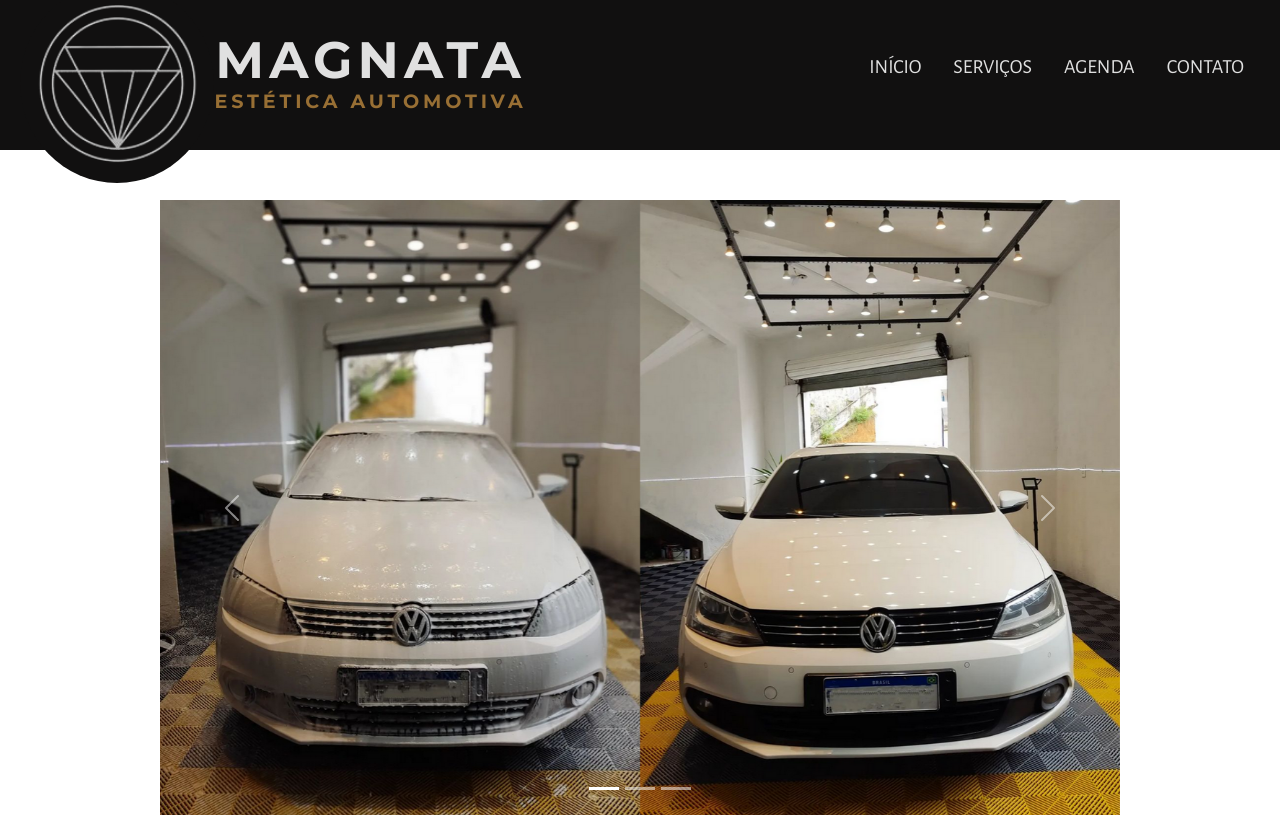
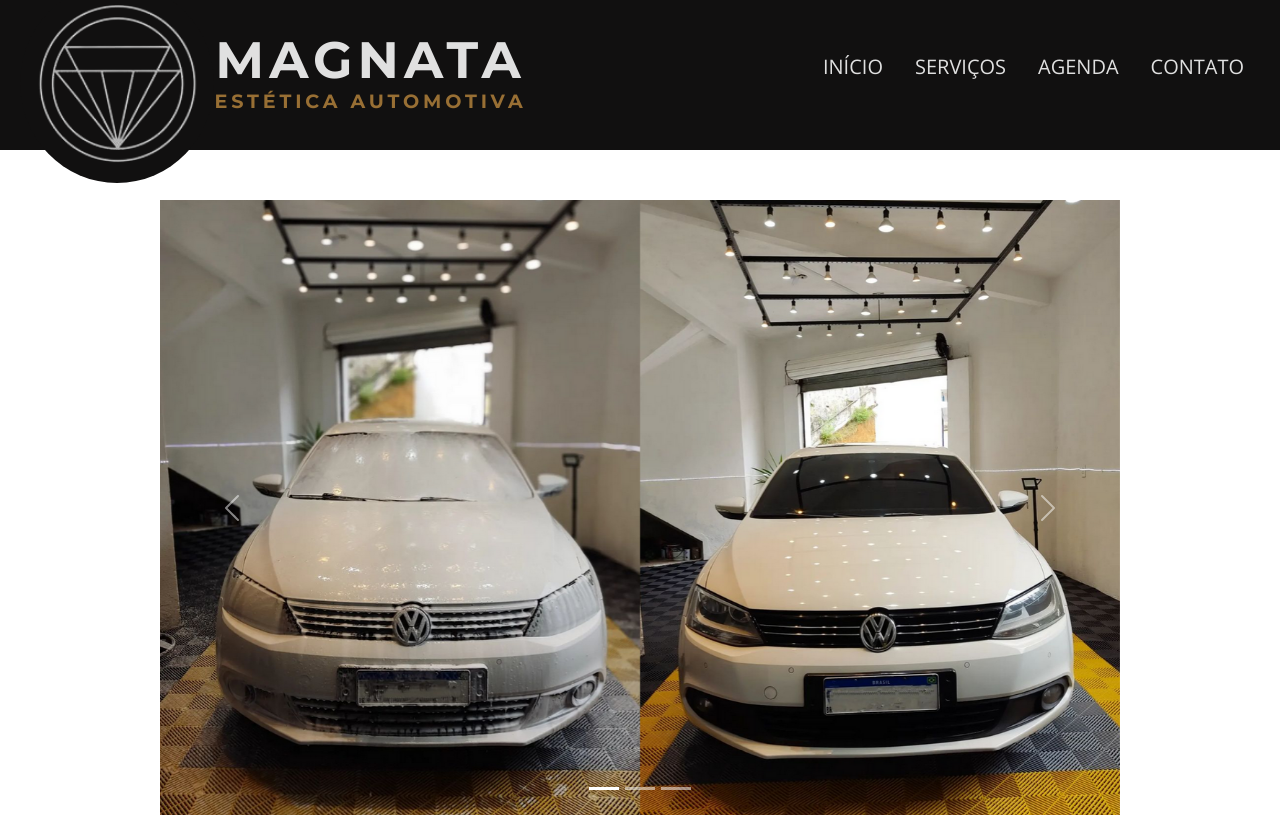
Before and after one commit to ronaldbarbosa/magnata-estetica-automotiva, a Django app: page / in a window 1280 px wide. Shown: the top 815 px of the page. Run offline with Django 4.2, Linux system fonts and the light colour scheme.

Commit message:
Organização do CSS e melhoria visual no menu de navegação

```diff
--- a/contato/templates/contato/contato.html
+++ b/contato/templates/contato/contato.html
@@ -12,8 +12,8 @@
       {% csrf_token %}
       {{ form.as_p }}
       <div class="d-flex mt-3 justify-content-end">
-        <button type="submit" class="btn btn-primary mx-3">Enviar mensagem</button>
-        <a href="{% url 'index' %}" class="btn btn-danger">Cancelar</a>
+        <button type="submit" class="btn btn-outline-dark mx-3">Enviar mensagem</button>
+        <a href="{% url 'index' %}" class="btn btn-outline-secondary">Cancelar</a>
       </div>
     </form>
   </div>
--- a/magnata_app/static/css/style-mobile.css
+++ b/magnata_app/static/css/style-mobile.css
@@ -1,7 +1,15 @@
+/* Header */
 header {
     height: auto;
     flex-direction: column !important;
+}
 
+header > d-flex {
+    flex-direction: row;
+    padding: 5px 0 5px 0;
+    width: 100%;
+    align-items: center;
+    justify-content: space-around !important;
 }
 
 .logo-img {
@@ -9,17 +17,6 @@ header {
     margin-left: 0;
     height: 85px;
     width: 85px;
-}
-
-header.d-flex {
-    flex-direction: row;
-    padding: 5px 0 5px 0;
-}
-
-header > .d-flex {
-    width: 100%;
-    align-items: center;
-    justify-content: space-around !important;
 }
 
 .magnata-visual {
@@ -65,6 +62,7 @@ nav > menu > ul > li {
     padding-bottom: 10px;
 }
 
+/* Footer */
 .copy-info {
     flex-direction: column;
     text-align: center;
@@ -82,13 +80,20 @@ footer > div > .d-flex > h5 {
     font-size: 2em !important;
 }
 
-
+/* Index */
 .carousel {
     width: 100%;
     margin-top: 35px;
     margin-bottom: 25px;
 }
 
+.mapa > iframe {
+    width: 90%;
+    height: 300px;
+    box-shadow: rgba(0, 0, 0, 0.35) 0px 5px 15px;
+}
+
+/* Serviços */
 .servicos {
     flex-direction: column;
 }
@@ -98,12 +103,7 @@ footer > div > .d-flex > h5 {
     width: 100% !important;
 }
 
-.mapa > iframe {
-    width: 90%;
-    height: 300px;
-    box-shadow: rgba(0, 0, 0, 0.35) 0px 5px 15px;
-}
-
+/* Contato */
 .form-contato {
     width: 90%;
 }
--- a/magnata_app/static/css/style.css
+++ b/magnata_app/static/css/style.css
@@ -1,19 +1,10 @@
 @import url('https://fonts.googleapis.com/css2?family=Open+Sans:ital,wght@0,400;0,500;0,700;1,400&display=swap');
-@import url('https://fonts.googleapis.com/css2?family=Alegreya+Sans+SC:ital,wght@0,100;0,400;0,700;1,100;1,400&display=swap');
 @import url('https://fonts.googleapis.com/css2?family=Montserrat:ital,wght@0,400;0,700;1,400&display=swap');
 
 * {
     margin: 0;
     padding: 0;
     box-sizing: border-box;
-}
-
-.bg-color-dark {
-    background-color: #111010;
-}
-
-.bg-color-gold {
-    background-color: #986f34;
 }
 
 body {
@@ -24,10 +15,19 @@ a {
     text-decoration: none;
 }
 
+/* BG Classes */
+.bg-color-dark {
+    background-color: #111010;
+}
+
+.bg-color-gold {
+    background-color: #986f34;
+}
+
+/* Header */
 header {
     height: 150px;
     overflow: visible;
-    font-family: 'Alegreya Sans SC', sans-serif;
 }
 
 .logo-img {
@@ -39,10 +39,10 @@ header {
 
 .magnata-visual > div {
     text-transform: uppercase;
+    font-family: 'Montserrat', sans-serif;
 }
 
 .magnata-visual > div > h1 {
-    font-family: 'Montserrat', sans-serif;
     font-weight: bold;
     font-size: 3.2em;
     color: #e0e0e0;
@@ -52,7 +52,6 @@ header {
 }
 
 .magnata-visual > div > h2 {
-    font-family: 'Montserrat', sans-serif;
     font-weight: bold;
     font-size: 1.2em;
     color: #986f34;
@@ -71,10 +70,35 @@ nav > menu > ul {
     color: #e0e0e0;
 }
 
+nav > menu > ul > li {
+    display: inline-block;
+    position: relative;
+}
+
+nav > menu > ul > li:after {
+    border: 1px solid #986f34;
+    border-radius: 2px;
+    content: '';
+    position: absolute;
+    width: 100%;
+    transform: scaleX(0);
+    height: 1px;
+    bottom: 0;
+    left: 0;
+    transform-origin: bottom right;
+    transition: transform 0.15s;
+}
+
+nav > menu > ul > li:hover:after {
+    transform: scaleX(1);
+    transform-origin: bottom left;
+}
+
 nav > menu > ul > li > .nav-link:hover {
     color: #986f34 !important;
 }
 
+/*Footer*/
 .fa-brands {
     margin: 5px;
     padding: 10px;
@@ -102,13 +126,20 @@ nav > menu > ul > li > .nav-link:hover {
     color: #986f34;
 }
 
+/*Index*/
 .carousel {
     width: 75%;
     margin-top: 50px;
     margin-bottom: 50px;
 }
 
+.mapa > iframe {
+    width: 75%;
+    height: 500px;
+    box-shadow: rgba(0, 0, 0, 0.35) 0px 5px 15px;
+}
 
+/*Serviços*/
 .servicos {
     flex-wrap: wrap;
 }
@@ -118,12 +149,7 @@ nav > menu > ul > li > .nav-link:hover {
     margin-right: 15px;
 }
 
-.mapa > iframe {
-    width: 75%;
-    height: 500px;
-    box-shadow: rgba(0, 0, 0, 0.35) 0px 5px 15px;
-}
-
+/* Contato */
 .form-contato {
     width: 50%;
 }
```
